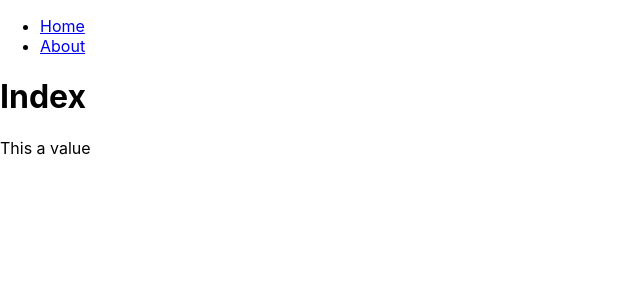
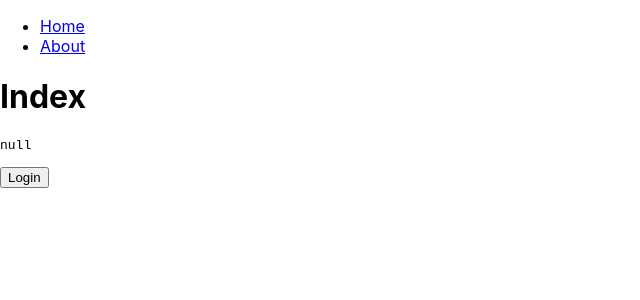
Before and after one commit to luisfop/context-study, a React (Create React App) app: page / in a window 1280 px wide. Shown: the top 300 px of the page, without its empty margins (0-640 px from the left). Built offline with nearby package versions, Linux system fonts and the light colour scheme.

Commit message:
implemented login and logout feature

```diff
--- a/src/App.js
+++ b/src/App.js
@@ -10,7 +10,7 @@ import { UserContext } from "./context/UserContext";
 
 function App() {
 
-  const [value, setValue ] = useState("This a value")
+  const [user, setUser ] = useState(null)
   return (
     <Router>
       <div className="App">
@@ -24,7 +24,7 @@ function App() {
             </li>
           </ul>
         </nav>
-        <UserContext.Provider value={{value, setValue}}>
+        <UserContext.Provider value={{user, setUser}}>
           <Route path="/about/" component={About} />
           <Route path="/" exact component={Index} />
         </UserContext.Provider>
--- /dev/null
+++ b/src/login.js
@@ -0,0 +1,7 @@
+export const login = () => {
+    return{
+        id: 4,
+        username: "Luis",
+        email: 'luis@gmail.com'
+    }
+}
--- a/src/pages/about.js
+++ b/src/pages/about.js
@@ -7,12 +7,12 @@ import { UserContext } from '../context/UserContext';
 const About = () => {
 
     // const msg = useContext(UserContext)
-     const { value, setValue } = useContext(UserContext)
+     const { user } = useContext(UserContext)
     return(
         <div>
             <h1>About</h1>
-            <>{value}</>
-            <button onClick={() => setValue('Troqueii!!  =) ! ')}>Change Value</button>
+            <p>{JSON.stringify(user,null,2)}</p>
+
 
         </div>
     )
--- a/src/pages/index.js
+++ b/src/pages/index.js
@@ -1,18 +1,35 @@
-import React, { useContext } from 'react';
-import { UserContext } from '../context/UserContext';
-
+import React, { useContext } from "react";
+import { UserContext } from "../context/UserContext";
+import { login } from "../login";
 
 const Index = () => {
+  const { user, setUser } = useContext(UserContext);
 
-    // const msg = useContext(UserContext);
-    const {value} = useContext(UserContext);
-
-    return(
-        <div>
-            <h1>Index</h1>
-            <>{value}</>
-        </div>
-    )
-}
+  return (
+    <div>
+      <h1>Index</h1>
+      <pre>{JSON.stringify(user, null, 2)}</pre>
+      {user ? (
+        <button
+          onClick={() =>
+            //call logout
+            setUser(null)
+          }
+        >
+          Logout
+        </button>
+      ) : (
+        <button
+          onClick={async () => {
+            const user = await login();
+            setUser(user);
+          }}
+        >
+          Login
+        </button>
+      )}
+    </div>
+  );
+};
 
 export default Index;
```
